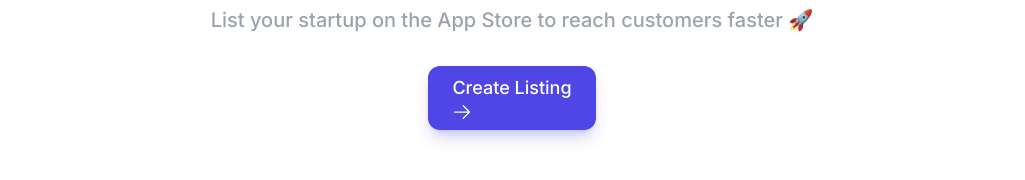
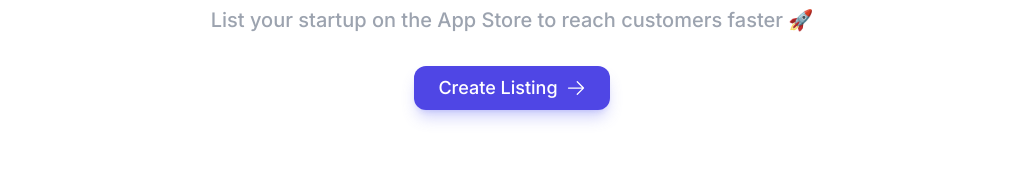
Before and after one commit to hasaansworld/deals-next, a Next.js app: page /add-listing in a window 1280 px wide. Shown: the part 282-462 px from the top of the page, without its empty margins (128-1153 px from the left). Built offline with nearby package versions, Linux system fonts and the light colour scheme.

Commit message:
add flex class to button

```diff
--- a/app/components/action-button/action-button.jsx
+++ b/app/components/action-button/action-button.jsx
@@ -28,7 +28,7 @@
 
 	// Apply conditional styles based on prop values
 	const buttonStyles = `
-      rounded-xl gap-2 hover:gap-3
+      rounded-xl flex items-center gap-2 hover:gap-3
       ${backgroundColor ? `bg-${backgroundColor}` : 'bg-indigo-600'}
       ${size === 'small' ? 'px-4 py-2' : 'px-6 py-2'}
       ${textColor ? `text-${textColor}` : 'text-white'}
```
